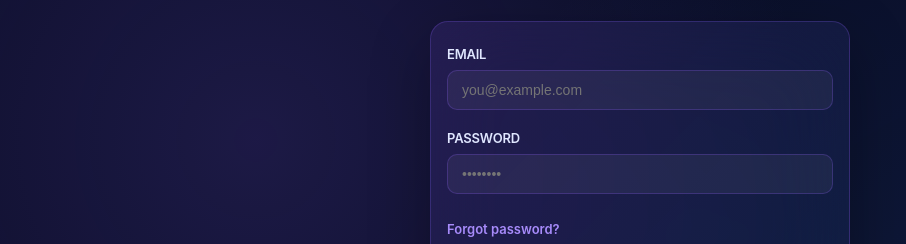
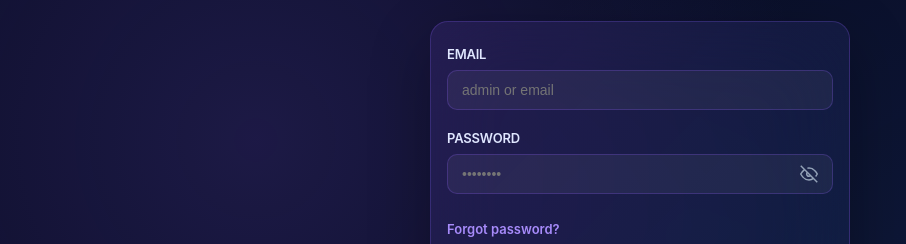
Before and after one commit to emmagreat49-glitch/ilearn-nextjs, a Next.js app: page /login in a window 1280 px wide. Shown: the part 260-504 px from the top of the page, without its empty margins (0-906 px from the left). Built offline with nearby package versions, Linux system fonts and the light colour scheme.

Commit message:
feat: add password visibility toggle + fix admin login

```diff
--- a/app/login/page.tsx
+++ b/app/login/page.tsx
@@ -5,6 +5,7 @@
 export default function LoginPage() {
   const [email, setEmail] = useState('')
   const [password, setPassword] = useState('')
+  const [showPassword, setShowPassword] = useState(false)
   const [loading, setLoading] = useState(false)
   const [error, setError] = useState('')
   const router = useRouter()
@@ -15,6 +16,19 @@
     setLoading(true)
 
     try {
+      // Support both "admin" and email login
+      const isAdminLogin = email === 'admin'
+
+      if (isAdminLogin && password === 'admin123') {
+        localStorage.setItem('ilearn_user', JSON.stringify({ email: 'admin', name: 'Admin' }))
+        localStorage.setItem('ilearn_session', JSON.stringify({ loggedIn: true, timestamp: Date.now() }))
+
+        setTimeout(() => {
+          router.push('/dashboard')
+        }, 500)
+        return
+      }
+
       const usersData = localStorage.getItem('ilearn_users')
       const users = usersData ? JSON.parse(usersData) : []
 
@@ -86,10 +100,10 @@
           <div style={{ marginBottom: '20px' }}>
             <label style={{ display: 'block', fontSize: '13px', fontWeight: '600', marginBottom: '8px', color: '#e0e7ff', letterSpacing: '-0.2px', textTransform: 'uppercase' }}>Email</label>
             <input
-              type="email"
+              type="text"
               value={email}
               onChange={(e) => setEmail(e.target.value)}
-              placeholder="you@example.com"
+              placeholder="admin or email"
               style={{
                 width: '100%',
                 padding: '11px 14px',
@@ -114,16 +128,18 @@
             />
           </div>
 
-          <div style={{ marginBottom: '24px' }}>
+          <div style={{ marginBottom: '24px', position: 'relative' }}>
             <label style={{ fontSize: '13px', fontWeight: '600', color: '#e0e7ff', letterSpacing: '-0.2px', textTransform: 'uppercase', marginBottom: '8px', display: 'block' }}>Password</label>
+            <div style={{ position: 'relative', display: 'flex', alignItems: 'center' }}>
               <input
-              type="password"
+                type={showPassword ? 'text' : 'password'}
                 value={password}
                 onChange={(e) => setPassword(e.target.value)}
                 placeholder="••••••••"
                 style={{
                   width: '100%',
-                padding: '11px 14px',
+                  padding: '11px 14px 11px 14px',
+                  paddingRight: '42px',
                   background: 'rgba(255, 255, 255, 0.05)',
                   border: '1.5px solid rgba(139, 92, 246, 0.25)',
                   borderRadius: '10px',
@@ -143,6 +159,40 @@
                   e.currentTarget.style.background = 'rgba(255, 255, 255, 0.05)'
                 }}
               />
+              <button
+                type="button"
+                onClick={() => setShowPassword(!showPassword)}
+                style={{
+                  position: 'absolute',
+                  right: '12px',
+                  background: 'none',
+                  border: 'none',
+                  color: '#94a3b8',
+                  cursor: 'pointer',
+                  padding: '0',
+                  display: 'flex',
+                  alignItems: 'center',
+                  justifyContent: 'center',
+                  width: '24px',
+                  height: '24px',
+                  transition: 'color 0.2s',
+                }}
+                onMouseEnter={(e) => e.currentTarget.style.color = '#cbd5e1'}
+                onMouseLeave={(e) => e.currentTarget.style.color = '#94a3b8'}
+              >
+                {showPassword ? (
+                  <svg width="18" height="18" viewBox="0 0 24 24" fill="none" stroke="currentColor" strokeWidth="2">
+                    <path d="M1 12s4-8 11-8 11 8 11 8-4 8-11 8-11-8-11-8z"></path>
+                    <circle cx="12" cy="12" r="3"></circle>
+                  </svg>
+                ) : (
+                  <svg width="18" height="18" viewBox="0 0 24 24" fill="none" stroke="currentColor" strokeWidth="2">
+                    <path d="M17.94 17.94A10.07 10.07 0 0 1 12 20c-7 0-11-8-11-8a18.45 18.45 0 0 1 5.06-5.94M9.9 4.24A9.12 9.12 0 0 1 12 4c7 0 11 8 11 8a18.5 18.5 0 0 1-2.16 3.19m-6.72-1.07a3 3 0 1 1-4.24-4.24"></path>
+                    <line x1="1" y1="1" x2="23" y2="23"></line>
+                  </svg>
+                )}
+              </button>
+            </div>
           </div>
 
           <div style={{ marginBottom: '28px' }}>
```
Lines whose indentation alone changed are shown as unchanged.
